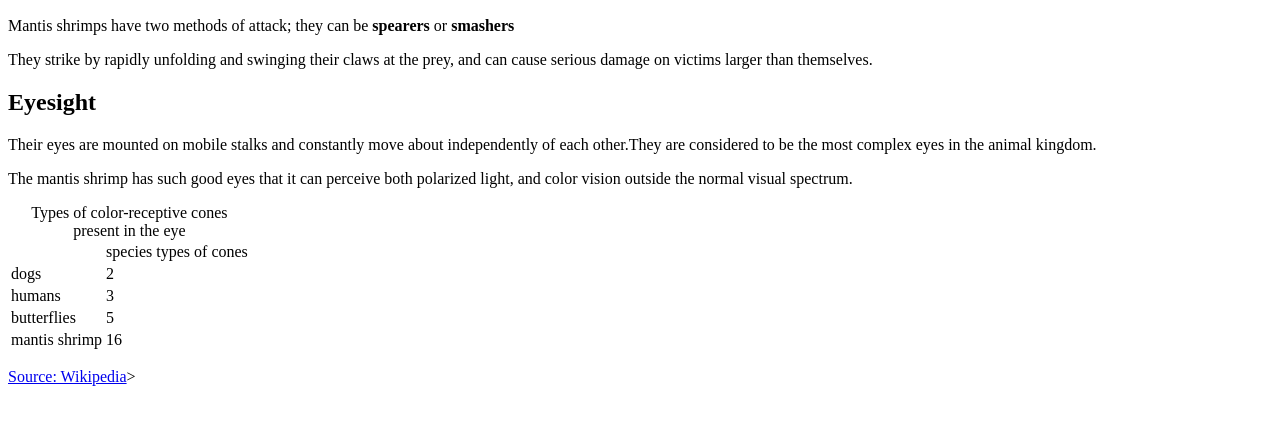
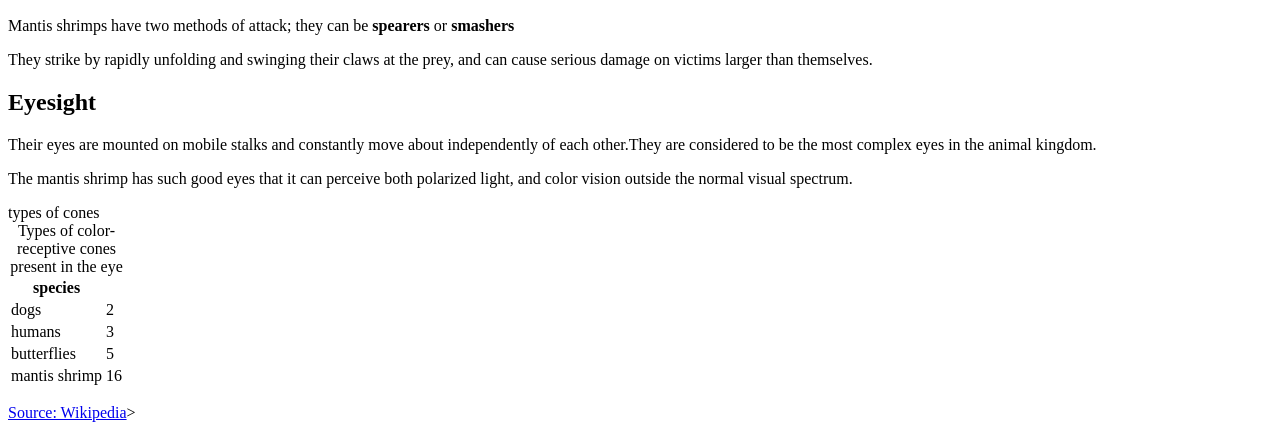
Before and after one commit to Wixlyl/saskarak, a plain HTML site: page index.html in a window 1280 px wide. Shown: the part 468-906 px from the top of the page. Before the commit the page ends 870 px from the top, so only its background shows below. Drawn offline with Linux system fonts and the light colour scheme.

Commit message:
Update index.html

```diff
--- a/index.html
+++ b/index.html
@@ -21,7 +21,7 @@
 
      <table>
          <caption>Types of color-receptive cones present in the eye</caption>
-        <tr><th><td>species</td><td>types of cones</td></th></tr>
+        <tr><th>species</th><th></th>types of cones</th></tr>
         <tr><td>dogs</td><td>2</td></tr>
         <tr><td>humans</td><td>3</td></tr>
         <tr><td>butterflies</td><td>5</td></tr>
```
